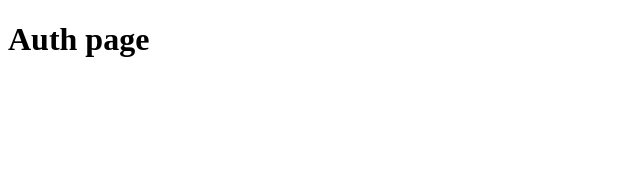
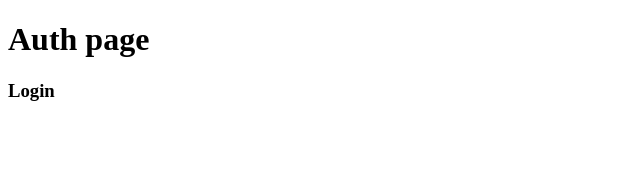
Before and after one commit to Julik2507/HelicopterProject, a SvelteKit app in the folder Our-Project/: page /auth in a window 1280 px wide. Shown: the top 170 px of the page, without its empty margins (0-640 px from the left). Built offline with nearby package versions, Linux system fonts and the light colour scheme.

Commit message:
Added login panel

```diff
--- /dev/null
+++ b/Our-Project/src/components/auth_panels/auth_login.svelte
@@ -0,0 +1 @@
+<h3>Login</h3>
--- a/Our-Project/src/routes/+page.svelte
+++ b/Our-Project/src/routes/+page.svelte
@@ -1,4 +1,4 @@
 <h1>Welcome to SvelteKit</h1>
 <p>Visit <a href="https://kit.svelte.dev">kit.svelte.dev</a> to read the documentation</p>
 
-<a href="/auth">Auth button</a>
+<a href="/auth">Auth link</a>
--- a/Our-Project/src/routes/auth/+page.svelte
+++ b/Our-Project/src/routes/auth/+page.svelte
@@ -1 +1,6 @@
+<script>
+    import LoginPanel from "$comp/auth_panels/auth_login.svelte";
+</script>
+
 <h1>Auth page</h1>
+<LoginPanel/>
```
